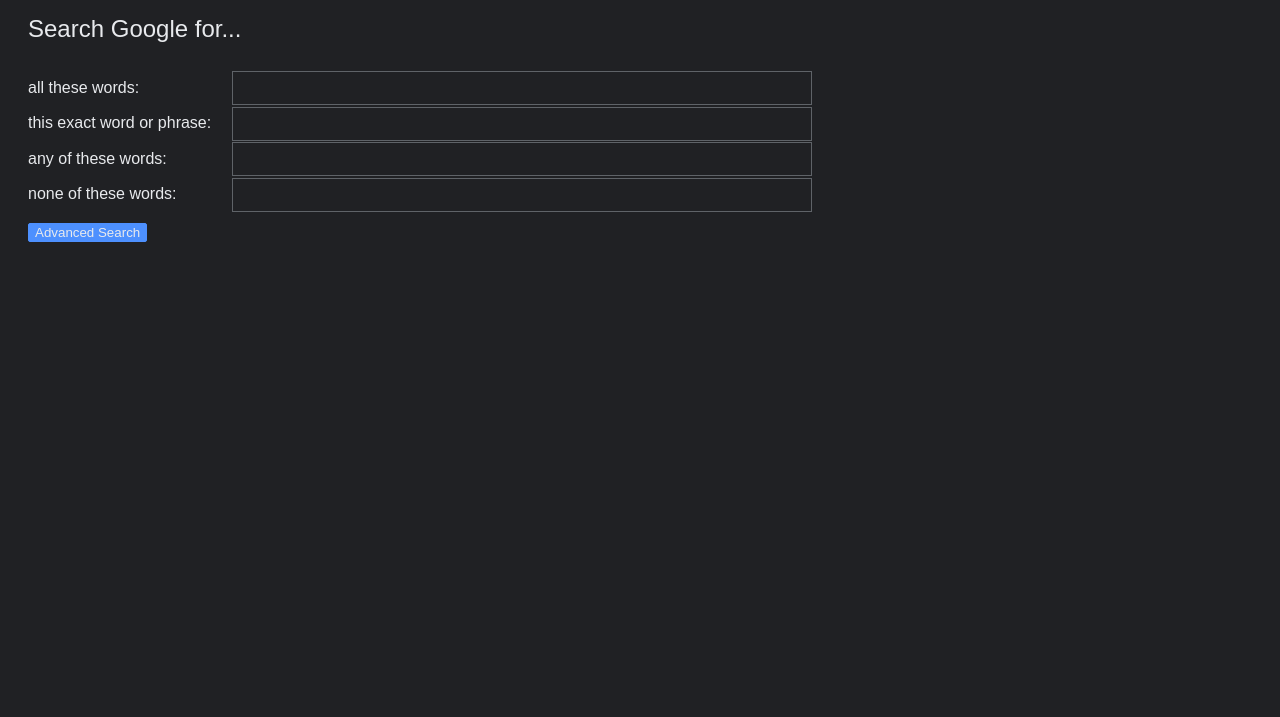
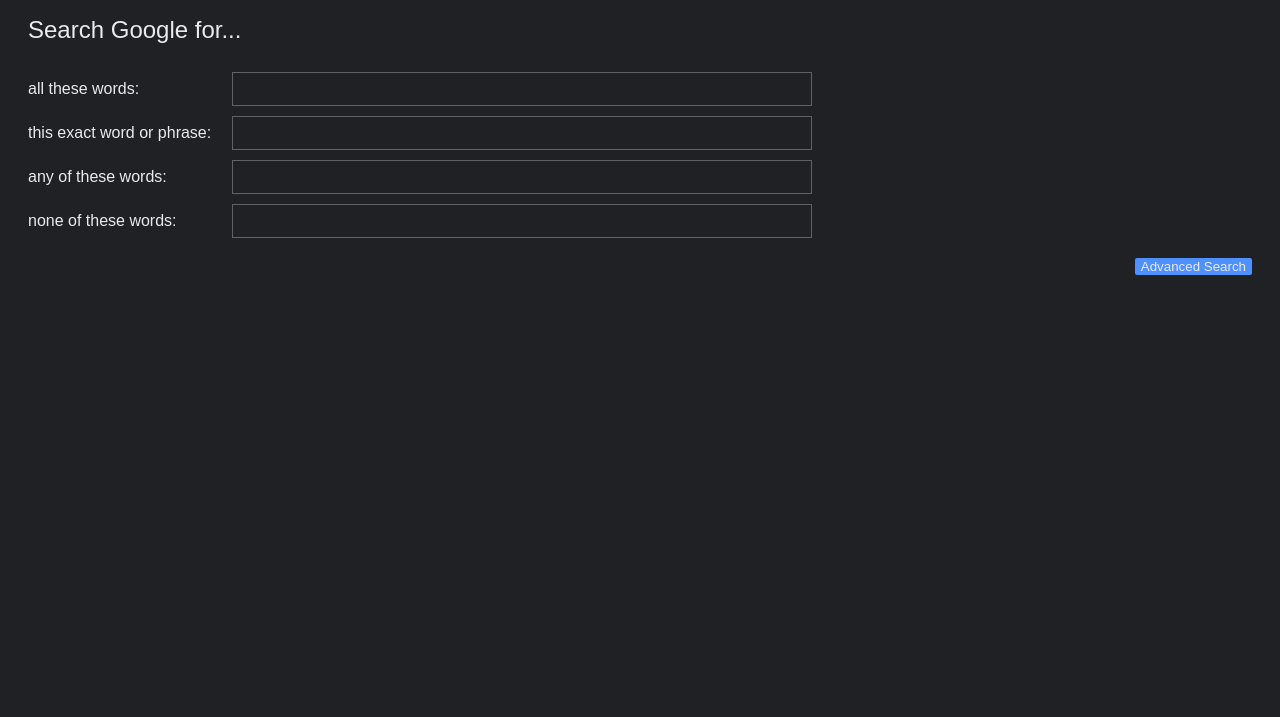
Before and after one commit to runbunspace/portfolio, a plain HTML site: page cs50web/search/advanced.html in a window 1280 px wide. Shown: the part 83-800 px from the top of the page. Drawn offline with Linux system fonts and the light colour scheme.

Commit message:
Update style.css

```diff
--- a/cs50web/search/style.css
+++ b/cs50web/search/style.css
@@ -6,6 +6,7 @@ body {
   color: #202124;
   background-color: #e8eaed;
   padding: 4px;
+  margin: 10px;
   float: right; }
 
 #basic {
@@ -31,7 +32,7 @@ body {
 .form {
   background-color: transparent;
   padding: 20px;
-  border-top: 1px solid #5f638; }
+  border-top: 1px solid #e8eaed; }
 
 #top {
   color: #e8eaed;
@@ -46,7 +47,8 @@ body {
   display: inline-block; }
 
 .inputdiv {
-  display: inline-block; }
+  display: inline-block;
+  margin-bottom: 10px; }
 
 .inputs {
   color: #e8eaed;
@@ -60,8 +62,8 @@ body {
 .submit {
   color: #e8eaed;
   background-color: #4d90fe;
-  text-align: right;
+  float: right;
   margin-top: 10px;
-  border: 1px solid #4d90fe;
+  border: none;
   box-shadow: none;
   border-radius: 2px; }
```
